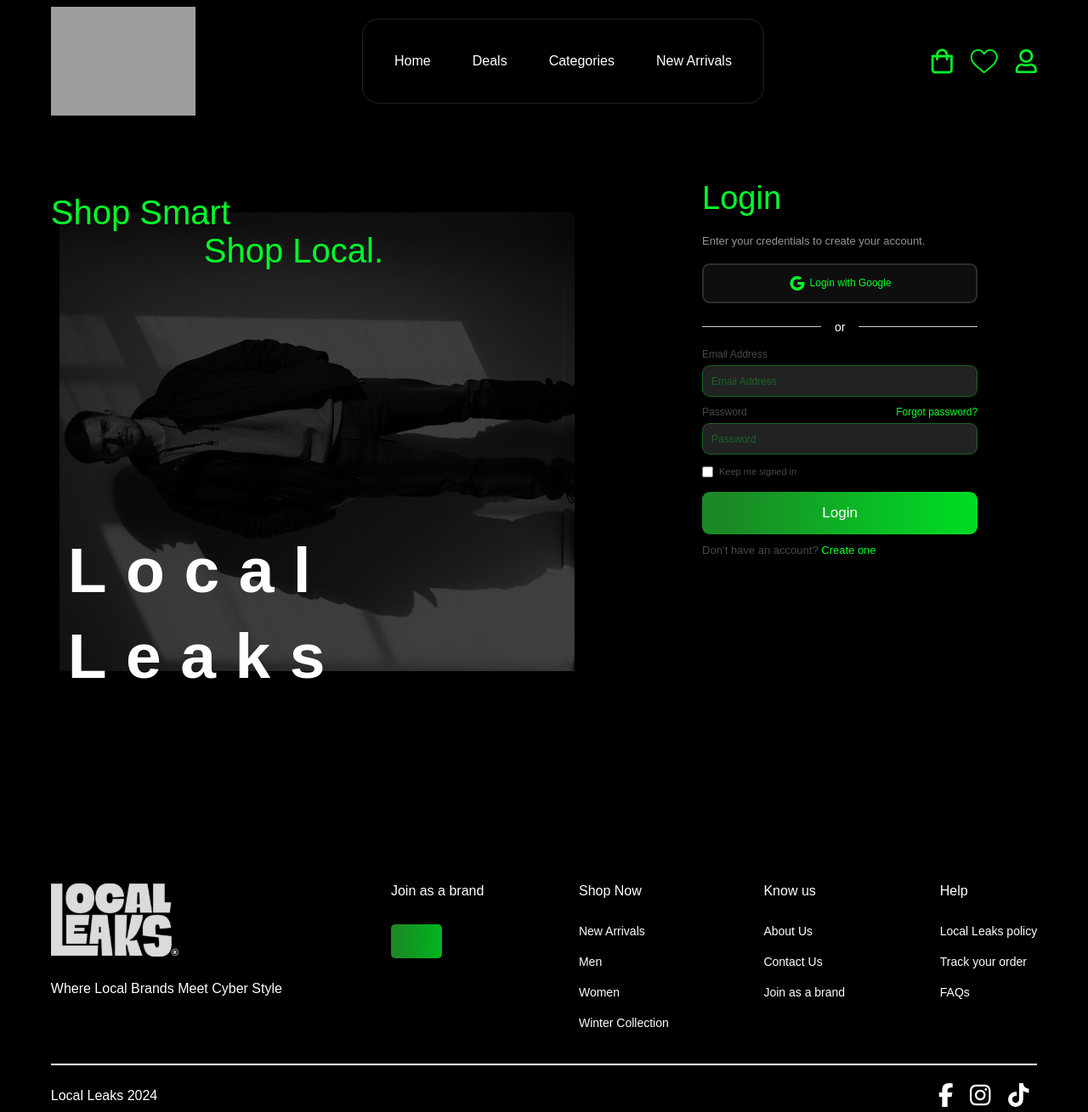
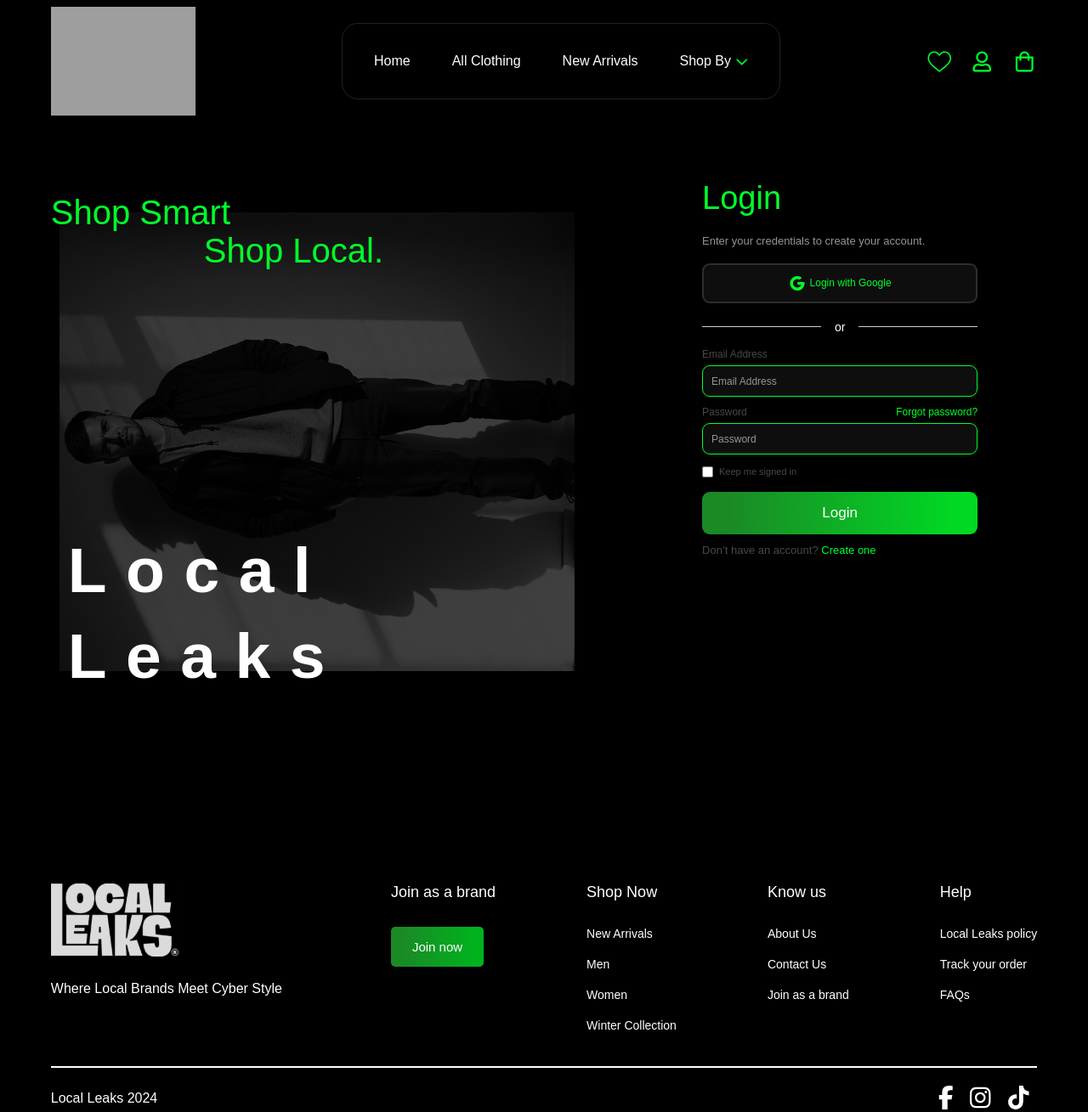
Before and after one commit to AbdelrhmanShehab/Local-Leaks, a React (Create React App) app: page /login in a window 1280 px wide. Shown: the whole page at 85% size. Built offline with nearby package versions, Linux system fonts and the light colour scheme; grey boxes are pictures that could not be loaded.

Commit message:
Join us update

```diff
--- a/public/index.html
+++ b/public/index.html
@@ -40,7 +40,7 @@
     rel="stylesheet"
   />
   <!-- font for tech title -->
-    <title>LocalBrand</title>
+    <title>LocalLeaks</title>
   </head>
   <body>
     <noscript>You need to enable JavaScript to run this app.</noscript>
--- a/src/Components/Footer/Footer.jsx
+++ b/src/Components/Footer/Footer.jsx
@@ -16,7 +16,7 @@
                 <div className={style.footerLinks}>
                     <div className={style.footerColumn}>
                         <h4>Join as a brand</h4>
-                        <SmallButton />
+                        <SmallButton smallButtonLabel="Join now" />
                     </div>
                     <div className={style.footerColumn}>
                         <h4>Shop Now</h4>
--- a/src/Components/Footer/Footer.module.css
+++ b/src/Components/Footer/Footer.module.css
@@ -30,7 +30,7 @@
 }
 
 .footerColumn h4 {
-  font-size: 16px;
+  font-size: 18px;
   margin-bottom: 30px;
   font-weight: 400;
 }
--- a/src/Components/Header/Header.jsx
+++ b/src/Components/Header/Header.jsx
@@ -5,47 +5,64 @@
 import cartIcon from "../../Assets/cartIcon.svg";
 import userIcon from "../../Assets/userIcon.svg";
 import favIcon from "../../Assets/favIcon.svg";
+
+
 const Header = () => {
+
   const location = useLocation();
 
   return (
     <header className={style.header}>
+
       <img src={logo} className={style.logo} alt="" />
+
       <nav className={style.navBar}>
         <ul>
+
           <li
             className={location.pathname === "/" ? style.navTagsSelected : ""}
           >
             <Link to="/">Home</Link>
           </li>
+
           <li
             className={
               location.pathname === "/deals" ? style.navTagsSelected : ""
             }
           >
-            <Link to="/deals">Deals</Link>
+            <Link to="/deals">All Clothing</Link>
           </li>
+
           <li
             className={
               location.pathname === "/categories" ? style.navTagsSelected : ""
             }
           >
-            <Link to="/categories">Categories</Link>
+            <Link to="/categories">New Arrivals</Link>
           </li>
+
           <li
             className={
               location.pathname === "/new-arrivals" ? style.navTagsSelected : ""
             }
           >
-            <Link to="/new-arrivals">New Arrivals</Link>
+            <Link to="/new-arrivals">
+              Shop By
+              <svg style={{marginLeft:'5px'}} width="15" height="8" viewBox="0 0 17 10" fill="none" xmlns="http://www.w3.org/2000/svg">
+                <path d="M16.7947 1.56515C16.7991 1.35905 16.7299 1.15685 16.5968 0.986548C16.4637 0.816243 16.2732 0.686246 16.0516 0.614545C15.8301 0.542844 15.5885 0.532984 15.3602 0.586332C15.132 0.639679 14.9284 0.753595 14.7776 0.912316L8.81663 6.98665L2.85564 0.908563C2.76285 0.797522 2.64468 0.704467 2.50859 0.635268C2.3725 0.56607 2.22145 0.522232 2.06496 0.50652C1.90847 0.490809 1.74996 0.503566 1.5994 0.543985C1.44885 0.584404 1.30954 0.651609 1.19026 0.741357C1.07098 0.831105 0.97432 0.941449 0.906381 1.06542C0.838442 1.1894 0.800699 1.32431 0.795534 1.46165C0.790369 1.59899 0.817893 1.73577 0.876371 1.86337C0.93485 1.99096 1.02301 2.10659 1.13529 2.20297L7.94356 9.15149C8.05055 9.26077 8.18343 9.34852 8.33304 9.40868C8.48265 9.46884 8.64544 9.5 8.81018 9.5C8.97492 9.5 9.1377 9.46884 9.28731 9.40868C9.43692 9.34852 9.56981 9.26077 9.6768 9.15149L16.5066 2.20297C16.6847 2.02604 16.7866 1.80051 16.7947 1.56515Z" fill="#00FF2A"/>
+              </svg>
+            </Link>
           </li>
+
         </ul>
       </nav>
+
       <div className={style.iconBar}>
-        <img src={cartIcon} />
         <img src={favIcon} />
         <img src={userIcon} />
+        <img src={cartIcon} />
       </div>
+
     </header>
   );
 };
--- a/src/Components/Header/Header.module.css
+++ b/src/Components/Header/Header.module.css
@@ -10,9 +10,11 @@
 .logo {
   width: 170px;
 }
+
+
 .navBar {
   border: 1px #222222 solid;
-  height: 100px;
+  height: 90px;
   display: flex;
   justify-content: center;
   align-items: center;
@@ -41,7 +43,7 @@
 .navBar ul li.navTagsSelected {
   background-color: #222222;
   color: white;
-  padding: 28px 35px;
+  padding: 20px 25px;
 }
 .navBar ul li a {
   text-decoration: none;
@@ -56,3 +58,8 @@
   display: flex;
   gap: 20px;
 }
+
+.iconBar img{
+  width: 30px;
+  height: 25px;
+}
--- a/src/Components/ReusableComponents/ReusableComponents.jsx
+++ b/src/Components/ReusableComponents/ReusableComponents.jsx
@@ -147,12 +147,16 @@
 
 
 // Dropdown Input
-export const DropdownInput = ({ inputLabel, defaultOption, options, onChange }) => {
+export const DropdownInput = ({ inputLabel, defaultOption, options, onChange, width }) => {
   return (
     <div className={style.inputGroup}>
       {inputLabel && <label className={style.inputLabel}>{inputLabel}</label>}
-      <select className={style.selectBox} onChange={onChange}>
-        <option value="">{defaultOption}</option>
+      <select
+        className={style.selectBox}
+        onChange={onChange}
+        style={{ width: width || '72px' }} // Use the passed width prop, fallback to default
+      >
+        <option value="">{defaultOption} </option>
         {options.map((option, index) => (
           <option key={index} value={option.value}>
             {option.label}
--- a/src/Components/ReusableComponents/ReusableComponents.module.css
+++ b/src/Components/ReusableComponents/ReusableComponents.module.css
@@ -7,11 +7,11 @@
   );
   border: none;
   color: white;
-  padding: 20px 30px;
+  padding: 15px 25px;
   cursor: pointer;
   border-radius: 5px;
-  font-weight: bold;
-  font-size: 1rem;
+  font-weight: 500;
+  font-size: 15px;
 }
 /* end styling of small button component */
 
@@ -122,9 +122,9 @@
   width: 100%;
   padding: 10px;
   margin-bottom: 10px;
-  border: 1px solid #00FF2A4D;
+  border: 1px solid #00FF2A;
   border-radius: 9px;
-  background: #222;
+  background: #0E0E0E;
   color: #fff;
 }
 
@@ -134,7 +134,7 @@
   font-weight: 400;
   line-height: 23.22px;
   text-align: left;
-  color: #00FF2A4D;
+  color: #969696;
 }
 /* end styling for TextBox component */
 
@@ -295,9 +295,9 @@
   margin-top: 5px;
   width: 72px;
   height: 40px;
-  border: 1px solid #00FF2A4D;
+  border: 1px solid #00FF2A;
   border-radius: 8px;
-  background-color: black;
+  background-color: #0E0E0E;
   color: #ffffff;
   font-size: 14px;
   font-weight: 500;
@@ -312,8 +312,18 @@
 }
 
 .selectBox option {
-  background-color: black;
+  background-color: #1b1b1b;
   color: #00FF2A;
+}
+
+.selectBox:focus {
+  outline: none;
+  border-color: #00FF2A;
+}
+
+.selectBox option:checked {
+  background-color: #00FF2A;
+  color: black;
 }
 
 .inputLabel {
--- a/src/Pages/JoinUs/JoinUs.jsx
+++ b/src/Pages/JoinUs/JoinUs.jsx
@@ -53,16 +53,24 @@
                     <DropdownInput
                         inputLabel="Target Audience"
                         defaultOption="none"
-                        options={["Male", "Female"]}
+                        options={[
+                            { value: "male", label: "Male" },
+                            { value: "female", label: "Female" },
+                        ]}
                         value={selectedTargetAudience}
                         onChange={(e) => setSelectedTargetAudience(e.target.value)}
+                        width="110px"
                     />
                     <DropdownInput
                         inputLabel="Have a website?"
                         defaultOption="none"
-                        options={["Yes", "No"]}
+                        options={[
+                            { value: "yes", label: "Yes" },
+                            { value: "no", label: "No" },
+                        ]}
                         value={selectedWebsite}
                         onChange={(e) => setSelectedWebsite(e.target.value)}
+                        width="110px"
                     />
                 </div>
 
@@ -94,9 +102,15 @@
                 <DropdownInput
                     inputLabel="Intake to join"
                     defaultOption="none"
-                    options={["Summer", "Winter"]}
+                    options={[
+                        { value: "summer", label: "Summer" },
+                        { value: "autumn", label: "Autumn" },
+                        { value: "winter", label: "Winter" },
+                        { value: "spring", label: "Spring" },
+                    ]}
                     value={selectedIntake}
                     onChange={(e) => setSelectedIntake(e.target.value)}
+                    width="110px"
                 />
 
                 <BigButton
```
